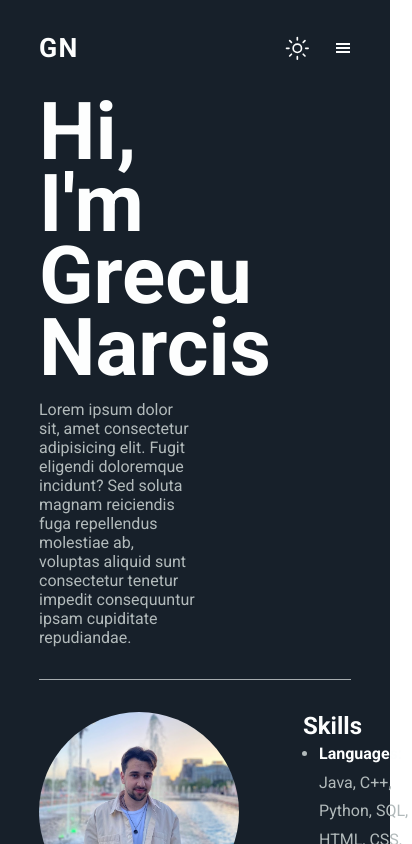
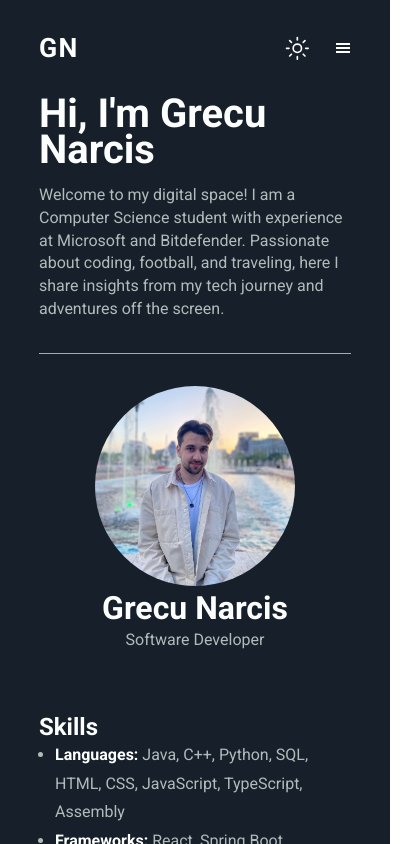
Before and after one commit to Grecu-Narcis/Portfolio, a React (Vite) app: page /projects in a window 390 px wide. Shown: the top 844 px of the page, 412 px wide, since content can reach past the window. Built offline with nearby package versions, Linux system fonts and the light colour scheme.

Commit message:
fixed width issues

```diff
--- a/src/components/Navbar/Navbar.css
+++ b/src/components/Navbar/Navbar.css
@@ -65,7 +65,7 @@
     top: 0;
     right: 0;
 
-    width: 100%;
+    width: 80%;
     height: 100%;
     background-color: var(--background-color);
     z-index: 1;
--- a/src/pages/Resume Page/ResumeContent.css
+++ b/src/pages/Resume Page/ResumeContent.css
@@ -29,3 +29,9 @@
 #resume-sections {
     flex: 1;
 }
+
+@media screen and (max-width: 480px) {
+    #resume-content {
+        flex-direction: column;
+    }
+}
--- a/src/pages/Resume Page/ResumeContent.tsx
+++ b/src/pages/Resume Page/ResumeContent.tsx
@@ -1,5 +1,5 @@
 import GenericSection from '../../components/Resume Sections/Generic Section/GenericSection';
-import SkillsSection from '../../components/Resume Sections/SkillsSection/SkillsSection';
+import SkillsSection from '../../components/Resume Sections/Skills Section/SkillsSection';
 import './ResumeContent.css';
 
 export default function ResumeContent() {
--- a/src/pages/Resume Page/ResumeHeader.css
+++ b/src/pages/Resume Page/ResumeHeader.css
@@ -13,4 +13,22 @@
 #resume-header-description {
     margin-top: 1rem;
     color: var(--secondary-text-color);
+
+    font-size: 14pt;
+    line-height: 1.2lh;
 }
+
+
+@media screen and (max-width: 480px) {
+    #resume-header {
+        width: 100%;
+    }
+
+    #resume-header-title {
+        font-size: 30pt;
+    }
+
+    #resume-header-description {
+        font-size: 12pt;
+    }
+}
--- a/src/pages/Resume Page/ResumeHeader.tsx
+++ b/src/pages/Resume Page/ResumeHeader.tsx
@@ -5,8 +5,8 @@ export default function ResumeHeader() {
         <div id='resume-header'>
             <div id='resume-header-title'> Hi, I'm Grecu Narcis</div>
             <div id='resume-header-description'>
-                Lorem ipsum dolor sit, amet consectetur adipisicing elit. Fugit eligendi doloremque incidunt? Sed soluta magnam reiciendis
-                fuga repellendus molestiae ab, voluptas aliquid sunt consectetur tenetur impedit consequuntur ipsam cupiditate repudiandae.
+                Welcome to my digital space! I am a Computer Science student with experience at Microsoft and Bitdefender. Passionate about
+                coding, football, and traveling, here I share insights from my tech journey and adventures off the screen.
             </div>
         </div>
     );
```
Also changed, not shown: src/components/Resume Sections/Skills Section/SkillsSection.css (renamed from src/components/Resume Sections/SkillsSection/SkillsSection.css), src/components/Resume Sections/Skills Section/SkillsSection.tsx (renamed from src/components/Resume Sections/SkillsSection/SkillsSection.tsx), src/components/Resume Sections/Skills Section/skills.ts (renamed from src/components/Resume Sections/SkillsSection/skills.ts).
